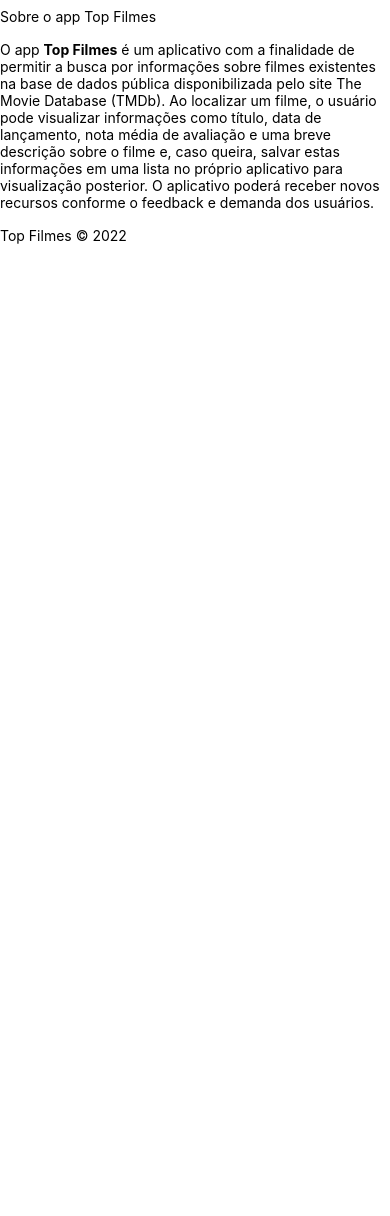
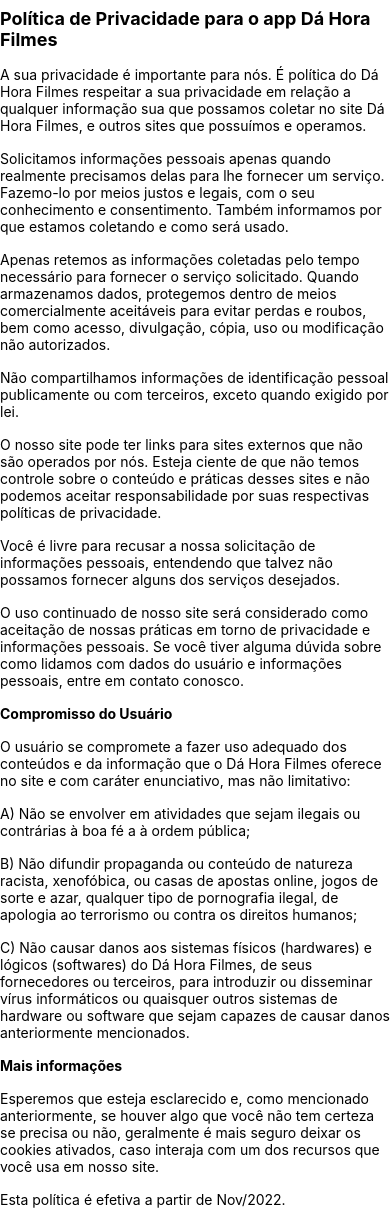
Before and after one commit to GabrielG9z/top-filmes, a React Native app: screen / in a window 390 px wide. Before the commit the page ends 844 px from the top, so only its background shows below. Built offline with nearby package versions, Linux system fonts and the light colour scheme.

Commit message:
Update
Criados os componentes de texto

```diff
--- a/App.js
+++ b/App.js
@@ -1,6 +1,7 @@
 import { StatusBar } from "react-native";
 import Favoritos from "./src/screens/Favoritos";
 import FormBusca from "./src/screens/FormBusca";
+import Privacidade from "./src/screens/Privacidade";
 import Sobre from "./src/screens/Sobre";
 
 const App = () => {
@@ -8,7 +9,7 @@ const App = () => {
     <>
       {/* Opções para o barStyle: dark-content, light-content ou default */}
       <StatusBar barStyle="light-content" />
-      <Sobre />
+      <Privacidade />
     </>
   );
 };
--- a/src/screens/Privacidade.js
+++ b/src/screens/Privacidade.js
@@ -1,14 +1,111 @@
-import { StyleSheet, Text, View } from "react-native";
+import { StyleSheet, Text, View, SafeAreaView, ScrollView } from "react-native";
 import React from "react";
 
 const Privacidade = () => {
   return (
-    <View>
-      <Text>Privacidade</Text>
-    </View>
+    <SafeAreaView>
+      <ScrollView>
+        <Text style={estilos.titulo}>
+          Política de Privacidade para o app Dá Hora Filmes
+        </Text>
+
+        <Text style={estilos.texto}>
+          A sua privacidade é importante para nós. É política do Dá Hora Filmes
+          respeitar a sua privacidade em relação a qualquer informação sua que
+          possamos coletar no site Dá Hora Filmes, e outros sites que possuímos
+          e operamos.
+        </Text>
+
+        <Text style={estilos.texto}>
+          Solicitamos informações pessoais apenas quando realmente precisamos
+          delas para lhe fornecer um serviço. Fazemo-lo por meios justos e
+          legais, com o seu conhecimento e consentimento. Também informamos por
+          que estamos coletando e como será usado.
+        </Text>
+
+        <Text style={estilos.texto}>
+          Apenas retemos as informações coletadas pelo tempo necessário para
+          fornecer o serviço solicitado. Quando armazenamos dados, protegemos
+          dentro de meios comercialmente aceitáveis ​​para evitar perdas e
+          roubos, bem como acesso, divulgação, cópia, uso ou modificação não
+          autorizados.
+        </Text>
+
+        <Text style={estilos.texto}>
+          Não compartilhamos informações de identificação pessoal publicamente
+          ou com terceiros, exceto quando exigido por lei.
+        </Text>
+
+        <Text style={estilos.texto}>
+          O nosso site pode ter links para sites externos que não são operados
+          por nós. Esteja ciente de que não temos controle sobre o conteúdo e
+          práticas desses sites e não podemos aceitar responsabilidade por suas
+          respectivas políticas de privacidade.
+        </Text>
+
+        <Text style={estilos.texto}>
+          Você é livre para recusar a nossa solicitação de informações pessoais,
+          entendendo que talvez não possamos fornecer alguns dos serviços
+          desejados.
+        </Text>
+        <Text style={estilos.texto}>
+          O uso continuado de nosso site será considerado como aceitação de
+          nossas práticas em torno de privacidade e informações pessoais. Se
+          você tiver alguma dúvida sobre como lidamos com dados do usuário e
+          informações pessoais, entre em contato conosco.
+        </Text>
+        <Text style={estilos.subtitulo}>Compromisso do Usuário</Text>
+        <Text style={estilos.texto}>
+          O usuário se compromete a fazer uso adequado dos conteúdos e da
+          informação que o Dá Hora Filmes oferece no site e com caráter
+          enunciativo, mas não limitativo:
+        </Text>
+        <Text style={estilos.texto}>
+          A) Não se envolver em atividades que sejam ilegais ou contrárias à boa
+          fé a à ordem pública;
+        </Text>
+        <Text style={estilos.texto}>
+          B) Não difundir propaganda ou conteúdo de natureza racista,
+          xenofóbica, ou casas de apostas online, jogos de sorte e azar,
+          qualquer tipo de pornografia ilegal, de apologia ao terrorismo ou
+          contra os direitos humanos;
+        </Text>
+        <Text style={estilos.texto}>
+          C) Não causar danos aos sistemas físicos (hardwares) e lógicos
+          (softwares) do Dá Hora Filmes, de seus fornecedores ou terceiros, para
+          introduzir ou disseminar vírus informáticos ou quaisquer outros
+          sistemas de hardware ou software que sejam capazes de causar danos
+          anteriormente mencionados.
+        </Text>
+        <Text style={estilos.subtitulo}>Mais informações</Text>
+        <Text style={estilos.texto}>
+          Esperemos que esteja esclarecido e, como mencionado anteriormente, se
+          houver algo que você não tem certeza se precisa ou não, geralmente é
+          mais seguro deixar os cookies ativados, caso interaja com um dos
+          recursos que você usa em nosso site.
+        </Text>
+        <Text style={estilos.texto}>
+          Esta política é efetiva a partir de Nov/2022.
+        </Text>
+      </ScrollView>
+    </SafeAreaView>
   );
 };
 
 export default Privacidade;
 
-const styles = StyleSheet.create({});
+const estilos = StyleSheet.create({
+  titulo: {
+    fontWeight: "bold",
+    fontSize: 18,
+    marginVertical: 8,
+  },
+  subtitulo: {
+    fontWeight: "bold",
+    fontSize: 14,
+    marginVertical: 8,
+  },
+  texto: {
+    marginVertical: 8,
+  },
+});
```
